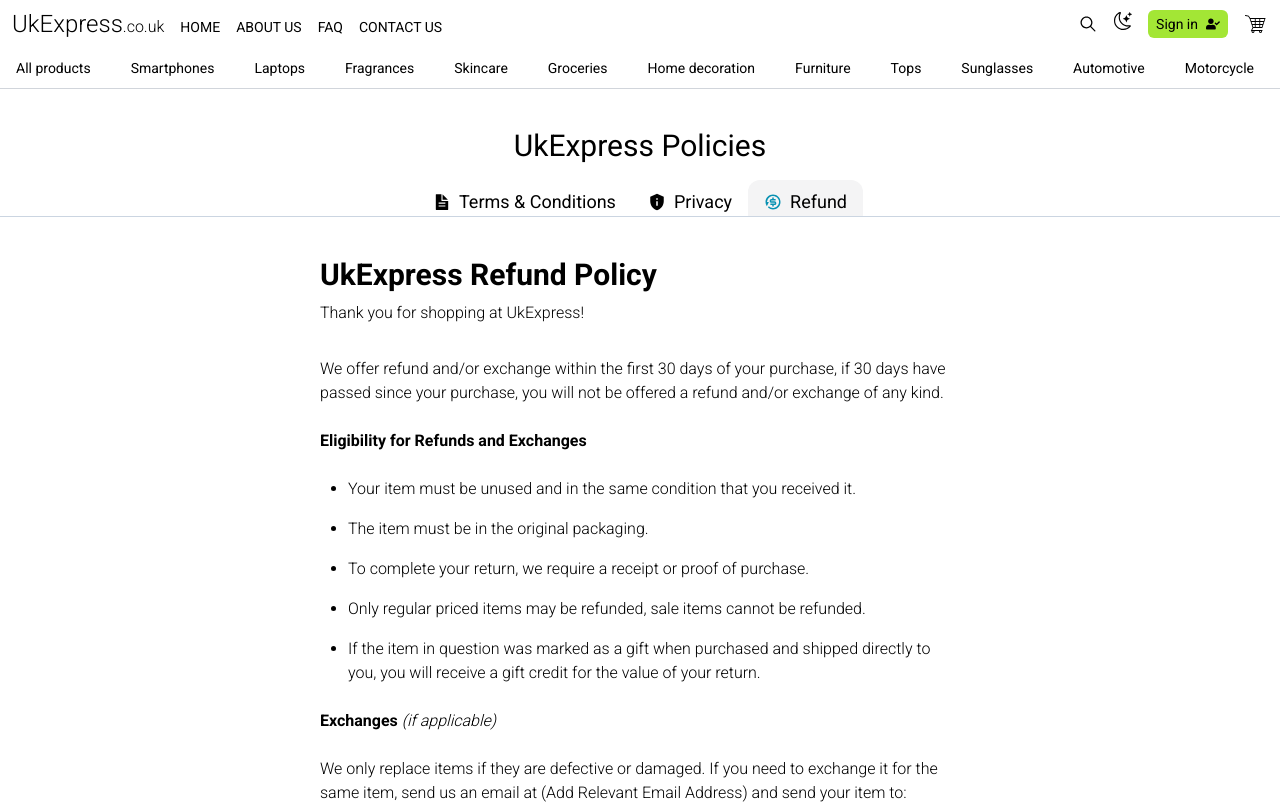
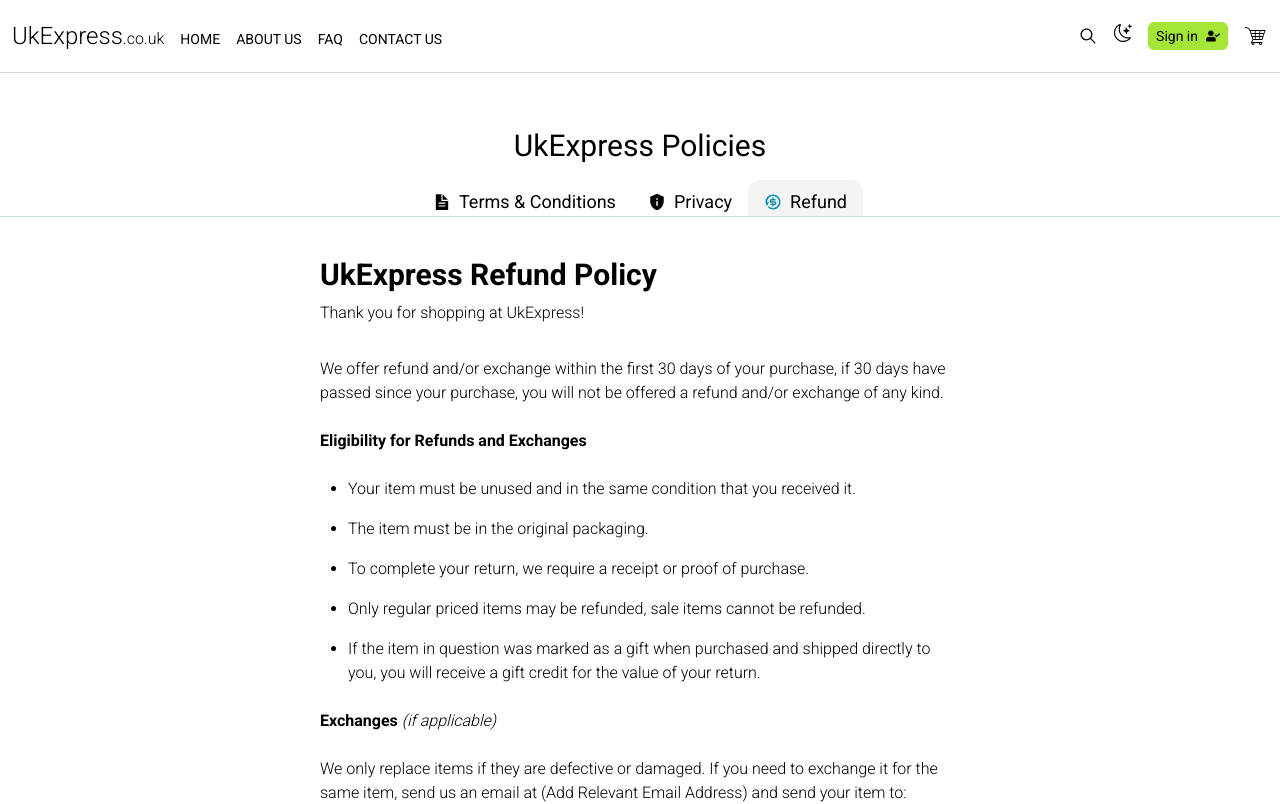
Before and after one commit to NDraganov/uk-express, a React (Vite) app: page /policies/refund in a window 1280 px wide. Shown: the top 804 px of the page. Built offline with nearby package versions, Linux system fonts and the light colour scheme; no server answers.

Commit message:
Remove the categories nav from the header

```diff
--- a/src/features/header/Header.tsx
+++ b/src/features/header/Header.tsx
@@ -8,7 +8,6 @@ import CartModal from "../cart/CartModal";
 import CartBadge from "../../ui/CartBadge";
 import AuthHeaderButton from "../../ui/AuthHeaderButton";
 import UserBadge from "../../ui/UserBadge";
-import CategoriesNav from "./categories-nav/CategoriesNav";
 import DarkModeToggle from "../../ui/DarkModeToggle";
 import Icon from "../../ui/Icon";
 import { IoIosSearch } from "react-icons/io";
@@ -30,8 +29,8 @@ export default function Header() {
   }, [dispatch]);
 
   return (
-    <div className="fixed left-0 right-0 top-0 z-10 bg-white text-black dark:bg-slate-900 dark:text-white">
-      <header className="flex items-center justify-between px-3 py-2">
+    <div className="fixed left-0 right-0 top-0 z-10 border-b border-gray-300 bg-white text-black dark:bg-slate-900 dark:text-white">
+      <header className="flex items-center justify-between px-3 py-5">
         <div className="flex items-baseline gap-4">
           <h2 className="text-2xl font-light hover:text-orange-500 dark:hover:text-cyan-300">
             <NavLink className="flex items-baseline" to="/">
@@ -67,7 +66,6 @@ export default function Header() {
 
         {cart === true && <CartModal />}
       </header>
-      <CategoriesNav />
     </div>
   );
 }
--- a/src/pages/HomePage.tsx
+++ b/src/pages/HomePage.tsx
@@ -8,7 +8,7 @@ import NewsModal from "../features/news-subscription/NewsModal";
 
 export default function HomePage() {
   return (
-    <main className="pt-[5.5rem] dark:bg-slate-900">
+    <main className="pt-[4.5rem] dark:bg-slate-900">
       <NewsModal />
       <Banner />
       <HomeVideo />
```
